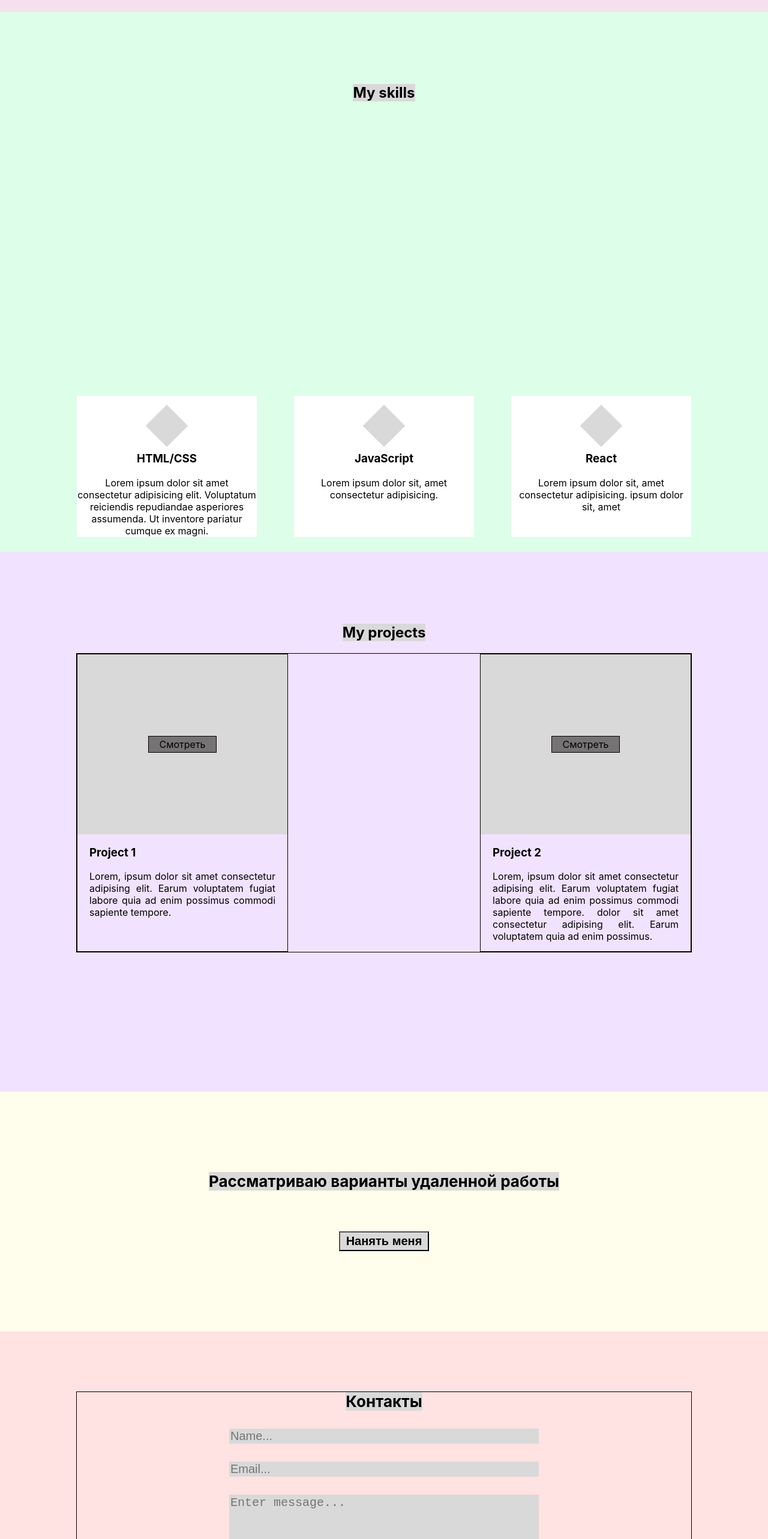
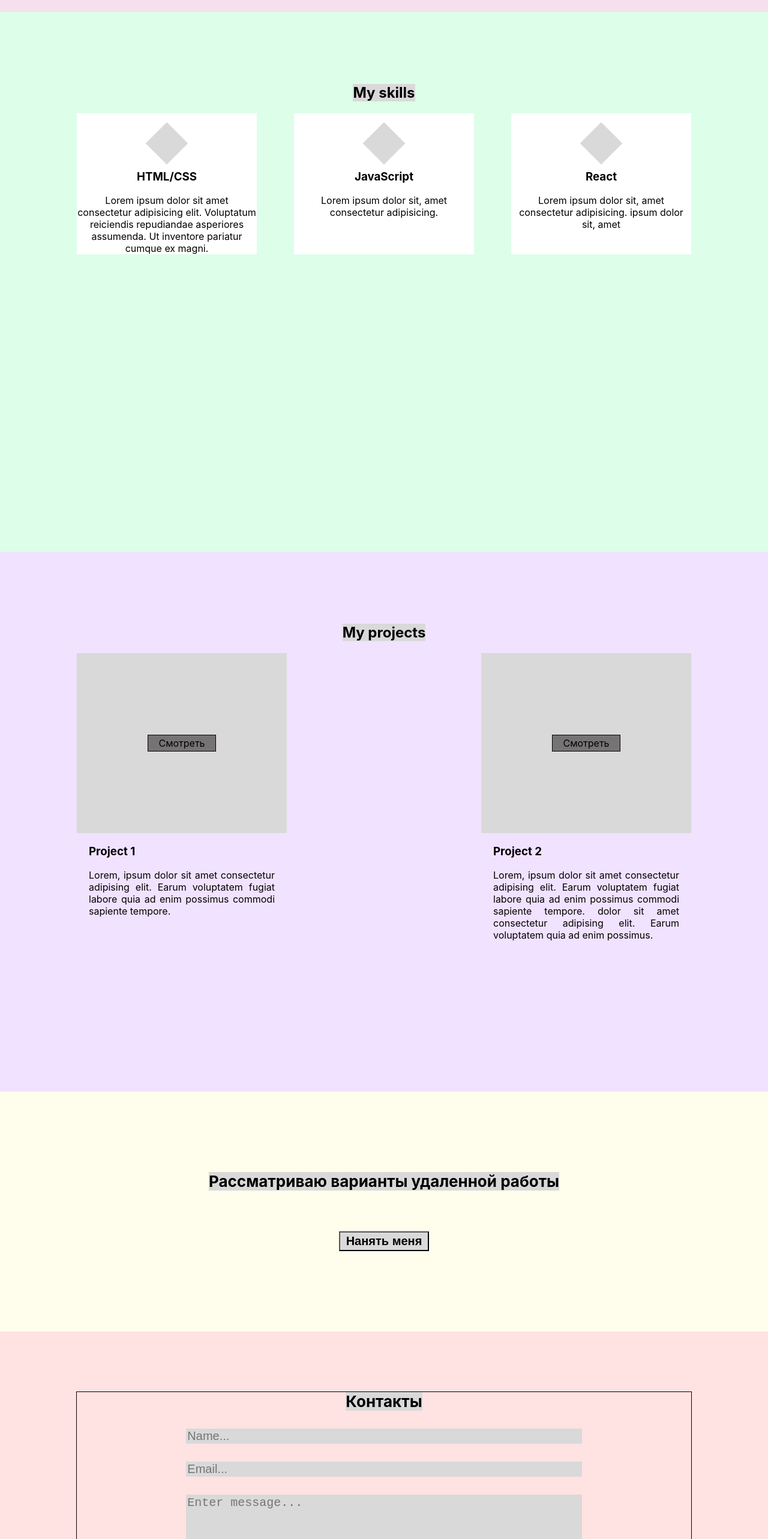
Before and after one commit to Maystrenko-Alex/portfolio-react, a React (Create React App) app: page / in a window 1280 px wide. Shown: the part 860-3426 px from the top of the page at 60% size. Built offline with nearby package versions, Linux system fonts and the light colour scheme.

Commit message:
refactoring

```diff
--- a/src/contacts/Contacts.module.css
+++ b/src/contacts/Contacts.module.css
@@ -21,12 +21,12 @@
   flex-direction: column;
   align-items: center;
   gap: 30px;
-  min-width: 50%;
+  min-width: 80%;
   flex-basis: 300px;
 }
 
 .formItem {
-  width: 100%;
+  width: 80%;
   font-size: 20px;
   background-color: #d9d9d9;
   border-width: 0;
--- a/src/footer/Footer.module.css
+++ b/src/footer/Footer.module.css
@@ -14,6 +14,7 @@
   font-size: 22px;
   background-color: #d9d9d9;
   font-weight: 700;
+  text-align: center;
 }
 .block {
   display: flex;
--- a/src/skills/Skills.module.css
+++ b/src/skills/Skills.module.css
@@ -9,7 +9,7 @@
   display: flex;
   min-height: 800px;
   flex-direction: column;
-  justify-content: space-between;
+  justify-content: flex-start;
   margin-top: 100px;
 
 }
--- a/src/works/Works.module.css
+++ b/src/works/Works.module.css
@@ -24,12 +24,12 @@
   justify-content: space-between;
   width: 100%;
   flex-wrap: wrap;
-  border: 1px solid;
+  /* border: 1px solid; */
 }
 
 .item {
   width: 350px;
-  border: 1px solid;
+  /* border: 1px solid; */
   padding-bottom: 15px;
 }
 
```
